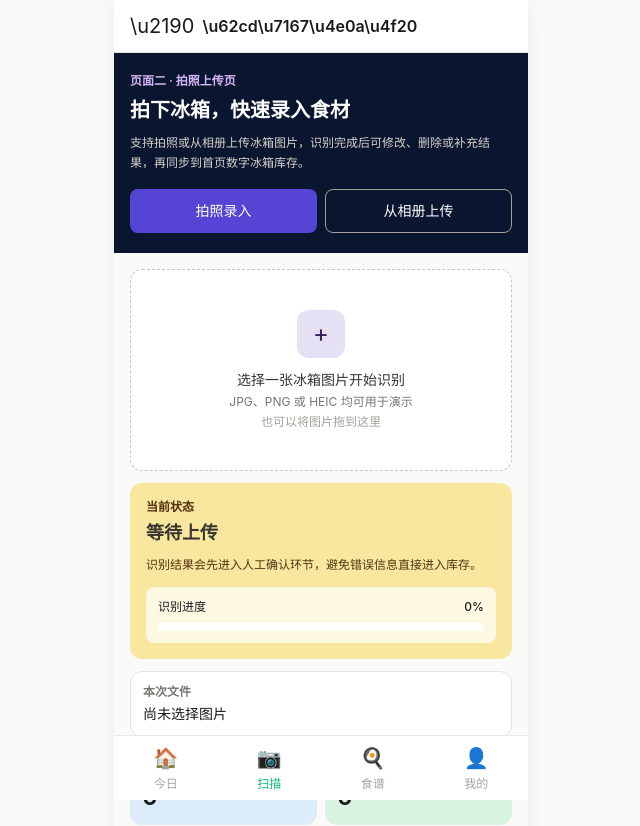
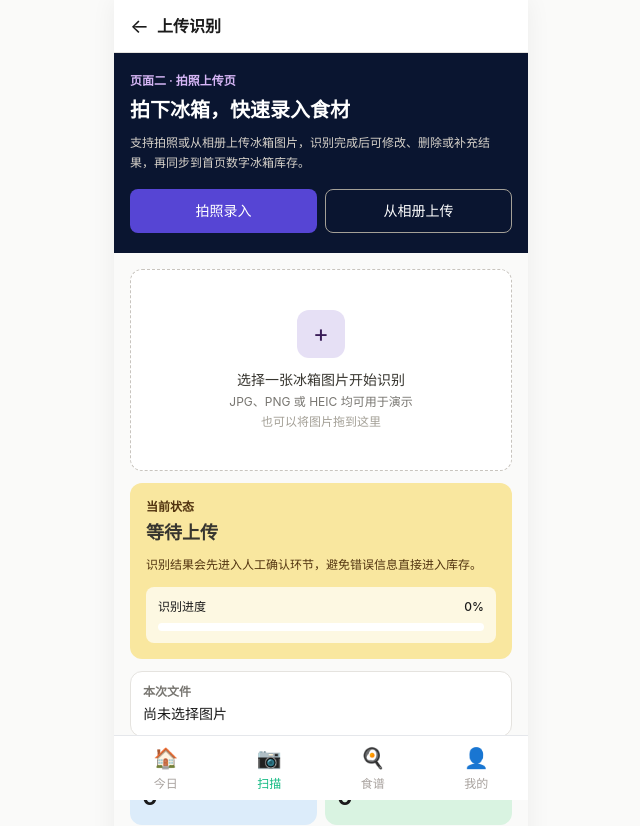
Before and after one commit to yasmin0528/FridgeMate, a Next.js app in the folder fridgemate/: page /scan in a window 1280 px wide. Shown: the top 826 px of the page, without its empty margins (319-959 px from the left). Built offline with nearby package versions, Linux system fonts and the light colour scheme.

Commit message:
fix(scan): JSX 文本节点转义符 \u 不解析的问题, 改用 JS 表达式 + copy 常量

```diff
--- a/fridgemate/src/app/scan/page.tsx
+++ b/fridgemate/src/app/scan/page.tsx
@@ -333,8 +333,8 @@ export default function UploadPage() {
     <main className="min-h-screen bg-[#fafaf9] text-[#1a1a1a] pb-20">
       {/* Mobile header (\u4e0e BottomTab \u914d\u5957, \u4e0d\u518d\u4f7f\u7528\u684c\u9762\u9876\u90e8\u5bfc\u822a) */}
       <header className="px-4 py-3 border-b border-[#e5e3df] bg-white flex items-center gap-2">
-        <Link href="/" className="text-xl" aria-label="\u8fd4\u56de\u9996\u9875">\u2190</Link>
-        <h1 className="text-base font-semibold">\u62cd\u7167\u4e0a\u4f20</h1>
+        <Link href="/" className="text-xl" aria-label={"\u8fd4\u56de\u9996\u9875"}>{"\u2190"}</Link>
+        <h1 className="text-base font-semibold">{copy.navUpload}</h1>
       </header>
 
       {/* Hero: navy \u80cc\u666f + \u6807\u9898 + \u884c\u52a8\u6309\u94ae */}
```
